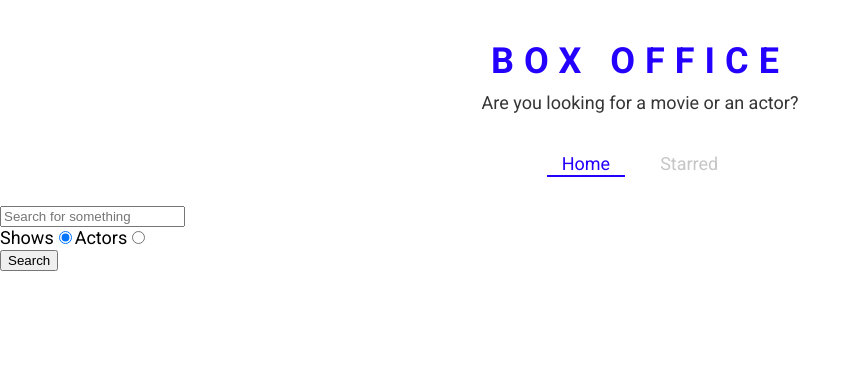
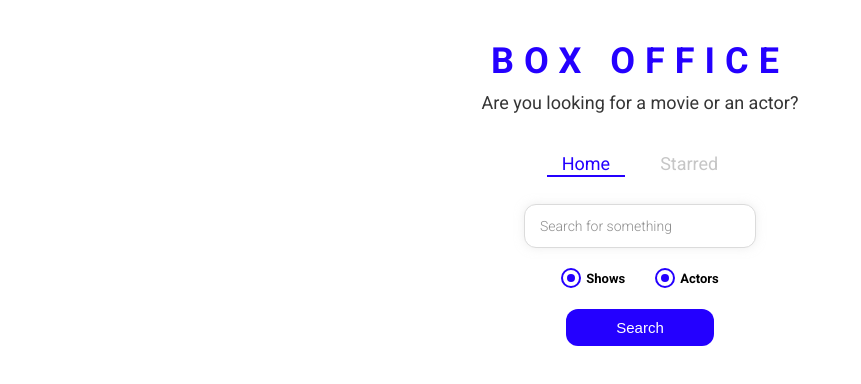
Before and after one commit to hulyak/box-office, a React (Create React App) app: page / in a window 1280 px wide. Shown: the top 384 px of the page, without its empty margins (0-861 px from the left). Built offline with nearby package versions, Linux system fonts and the light colour scheme.

Commit message:
finish styling

```diff
--- /dev/null
+++ b/src/components/CustomRadio.js
@@ -0,0 +1,66 @@
+import React from 'react';
+import styled from 'styled-components';
+
+const RadioWrapper = styled.label`
+  display: block;
+  position: relative;
+  padding-left: 25px;
+  cursor: pointer;
+  font-size: 13px;
+  user-select: none;
+  font-weight: 700;
+  line-height: 1.65;
+
+  input {
+    position: absolute;
+    opacity: 0;
+    cursor: pointer;
+  }
+
+  span {
+    position: absolute;
+    top: 0;
+    left: 0;
+    height: 16px;
+    width: 16px;
+    background-color: #fff;
+    border: 2px solid ${({ theme }) => theme.mainColors.blue};
+    border-radius: 50%;
+  }
+
+  input:checked ~ span {
+    background-color: #fff;
+    border: 2px solid ${({ theme }) => theme.mainColors.blue};
+  }
+
+  span:after {
+    content: '';
+    position: absolute;
+    display: none;
+  }
+
+  input:checked ~ span:after {
+    display: block;
+  }
+
+  span:after {
+    top: 4px;
+    left: 4px;
+    width: 8px;
+    height: 8px;
+    border-radius: 50%;
+    background: ${({ theme }) => theme.mainColors.blue};
+  }
+`;
+
+const CustomRadio = ({ label, ...restProps }) => {
+  return (
+    <RadioWrapper htmlFor={restProps.id}>
+      {label}
+      <input {...restProps} type="radio" />
+      <span />
+    </RadioWrapper>
+  );
+};
+
+export default CustomRadio;
--- a/src/pages/Home.js
+++ b/src/pages/Home.js
@@ -1,8 +1,14 @@
-import React, { useState, useEffect } from 'react';
+import React, { useState } from 'react';
 import MainPageLayout from '../components/MainPageLayout.js';
 import { apiGet } from '../apis/config';
 import ShowGrid from '../components/show/ShowGrid.js';
 import ActorGrid from '../components/actor/ActorGrid.js';
+import {
+  RadioInputsWrapper,
+  SearchButtonWrapper,
+  SearchInput,
+} from './styles/Home.styled.js';
+import CustomRadio from '../components/CustomRadio.js';
 
 const Home = () => {
   const [input, setInput] = useState('');
@@ -41,7 +47,7 @@
     setSearchOption(event.target.value);
   };
 
-  console.log(searchOption);
+  // console.log(searchOption);
   // make search when user presses enter key
   const onKeyDown = event => {
     if (event.keyCode === 13) {
@@ -51,39 +57,42 @@
 
   return (
     <MainPageLayout>
-      <input
+      <SearchInput
         type="text"
         value={input}
         onChange={ev => setInput(ev.target.value)}
         onKeyDown={onKeyDown}
         placeholder="Search for something"
       />
-      <div>
-        <label htmlFor="show-search">
-          Shows
-          <input
-            type="radio"
+
+      <RadioInputsWrapper>
+        <div>
+          <CustomRadio
+            label="Shows"
             id="shows-search"
             value="shows"
             checked={isShowsSearch}
             onChange={onRadioChange}
           />
-        </label>
-        <label htmlFor="actors-search">
-          Actors
-          <input
-            type="radio"
+        </div>
+
+        <div>
+          <CustomRadio
+            label="Actors"
             id="actors-search"
             value="people"
-            checked={!isShowsSearch}
+            checked={isShowsSearch}
             onChange={onRadioChange}
           />
-        </label>
-      </div>
+        </div>
+      </RadioInputsWrapper>
 
-      <button type="button" onClick={onSearch}>
-        Search
-      </button>
+      <SearchButtonWrapper>
+        <button type="button" onClick={onSearch}>
+          Search
+        </button>
+      </SearchButtonWrapper>
+
       {renderResults()}
     </MainPageLayout>
   );
--- a/src/pages/Show.js
+++ b/src/pages/Show.js
@@ -5,7 +5,7 @@
 import Details from '../components/show/Details';
 import Seasons from '../components/show/Seasons';
 import ShowMainData from '../components/show/ShowMainData';
-import { InfoBlock, ShowPageWrapper } from './Show.styled';
+import { InfoBlock, ShowPageWrapper } from './styles/Show.styled';
 
 const reducer = (prevState, action) => {
   switch (action.type) {
--- /dev/null
+++ b/src/pages/styles/Home.styled.js
@@ -0,0 +1,49 @@
+import styled from 'styled-components';
+
+export const SearchInput = styled.input`
+  display: block;
+  font-family: 'Roboto', sans-serif;
+  width: 200px;
+  margin: auto;
+  outline: none;
+  padding: 13px 15px;
+  border: 1px solid #dbdbdb;
+  box-shadow: 0px 0px 10px 0px rgba(219, 219, 219, 0.5);
+  font-size: 14px;
+  border-radius: 12px;
+  color: #8d8d8d;
+
+  &::placeholder {
+    font-weight: 300;
+    color: #8d8d8d;
+  }
+`;
+
+export const RadioInputsWrapper = styled.div`
+  display: flex;
+  justify-content: center;
+  margin: 20px 0;
+
+  div {
+    margin: 0 15px;
+  }
+`;
+
+export const SearchButtonWrapper = styled.div`
+  text-align: center;
+  margin-bottom: 35px;
+
+  button {
+    color: #fff;
+    background-color: ${({ theme }) => theme.mainColors.blue};
+    margin: auto;
+    padding: 10px 50px;
+    font-size: 15px;
+    border: none;
+    outline: none;
+    border-radius: 12px;
+    &:hover {
+      cursor: pointer;
+    }
+  }
+`;
```
Also changed, not shown: src/pages/styles/Show.styled.js (renamed from src/pages/Show.styled.js).
